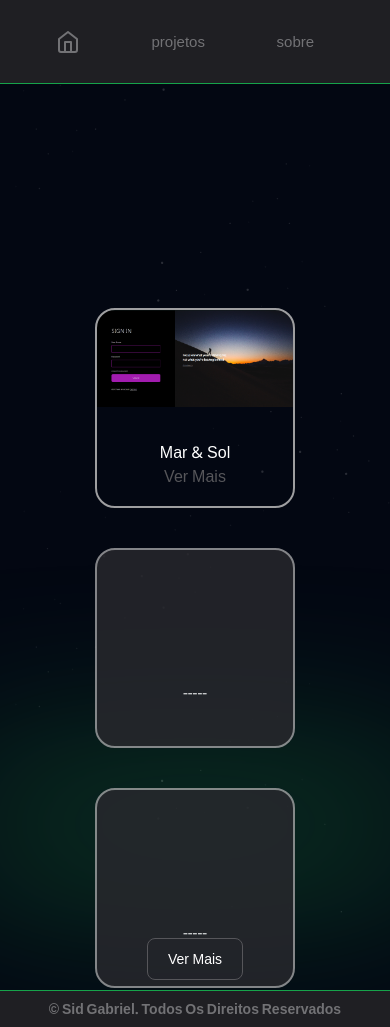
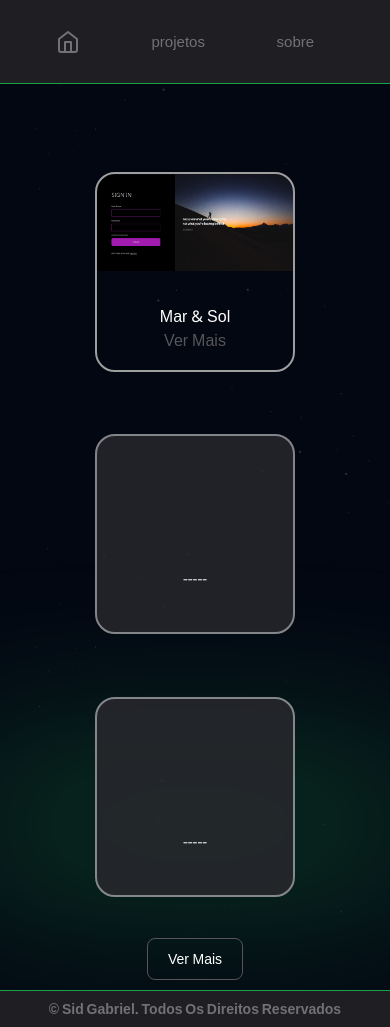
Before and after one commit to sidgabrielmoura/portfolio, a Next.js app: page /projects in a window 390 px wide. Built offline with nearby package versions, Linux system fonts and the light colour scheme.

Commit message:
bug in cellphone screen fixed

```diff
--- a/src/components/projectCards.tsx
+++ b/src/components/projectCards.tsx
@@ -6,7 +6,7 @@ export function ProjectCards() {
             <section className="w-[300px] h-[300px] border-2 border-gray-200 rounded-[20px]
                 flex hover:w-[380px] transition-all duration-300 cursor-pointer
                 bg-[url(../assets/Mar&Sol-image.png)] hover:drop-shadow-[0_0_40px_#358f28] bg-contain bg-no-repeat justify-center
-                sm:w-[200px] sm:hover:w-[230px] sm:h-[200px] sm:mt-56 md:mt-0 xl:w-[250px] xl:h-[250px] xl:hover:w-[300px]">
+                sm:w-[200px] sm:hover:w-[230px] sm:h-[200px] sm:mt-14 md:mt-0 xl:w-[250px] xl:h-[250px] xl:hover:w-[300px]">
 
                 <div className="px-[10px] mt-[200px] flex flex-col h-[80px] w-[300px] text-center sm:h-[80px]
                     sm:mt-[130px] md:mt-[140px] xl:mt-[180px]">
@@ -20,7 +20,7 @@ export function ProjectCards() {
 
             <section className="w-[300px] h-[300px] border-2 border-gray-200 rounded-[20px]
                     flex hover:w-[340px] transition-all duration-300 cursor-pointer
-                     justify-center bg-gray-600 animate-pulse sm:w-[200px] sm:hover:w-[230px] sm:h-[200px] sm:mt-10 md:mt-0
+                     justify-center bg-gray-600 animate-pulse sm:w-[200px] sm:hover:w-[230px] sm:h-[200px] md:mt-0
                     xl:w-[250px] xl:h-[250px] xl:hover:w-[300px]" >
 
                 <div className="px-[10px] mt-[200px] flex flex-col h-[80px] w-[300px] text-center sm:mt-[130px]
@@ -36,7 +36,7 @@ export function ProjectCards() {
 
             <section className="w-[300px] h-[300px] border-2 border-gray-200 rounded-[20px]
                     flex hover:w-[340px] transition-all duration-300 cursor-pointer
-                    justify-center bg-gray-600 animate-pulse sm:w-[200px] sm:hover:w-[230px] sm:h-[200px] sm:mt-10 md:mt-0
+                    justify-center bg-gray-600 animate-pulse sm:w-[200px] sm:hover:w-[230px] sm:h-[200px] md:mt-0
                     xl:w-[250px] xl:h-[250px] xl:hover:w-[300px] ">
 
                 <div className="px-[10px] mt-[200px] flex flex-col h-[80px] w-[300px] text-center sm:mt-[130px]
```
